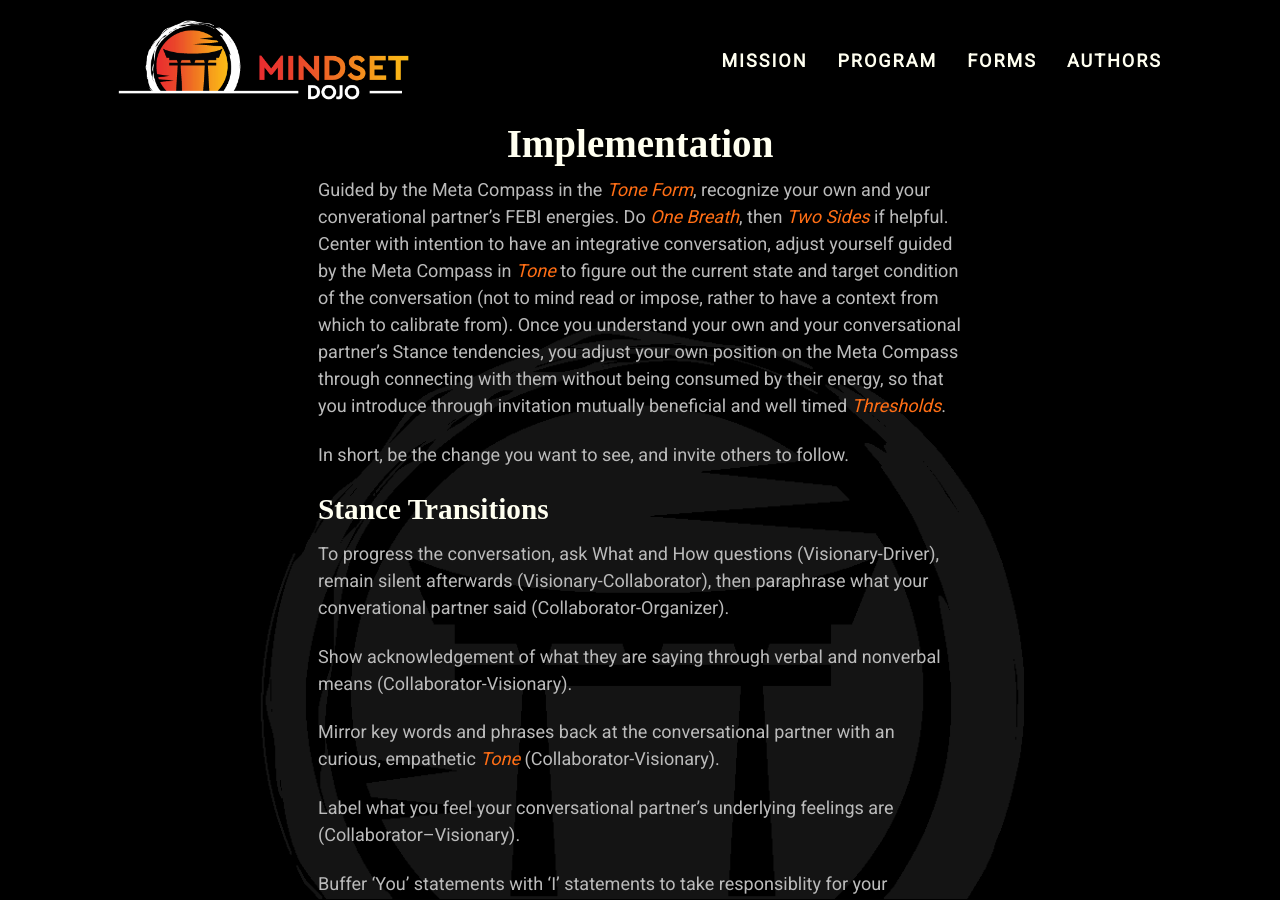
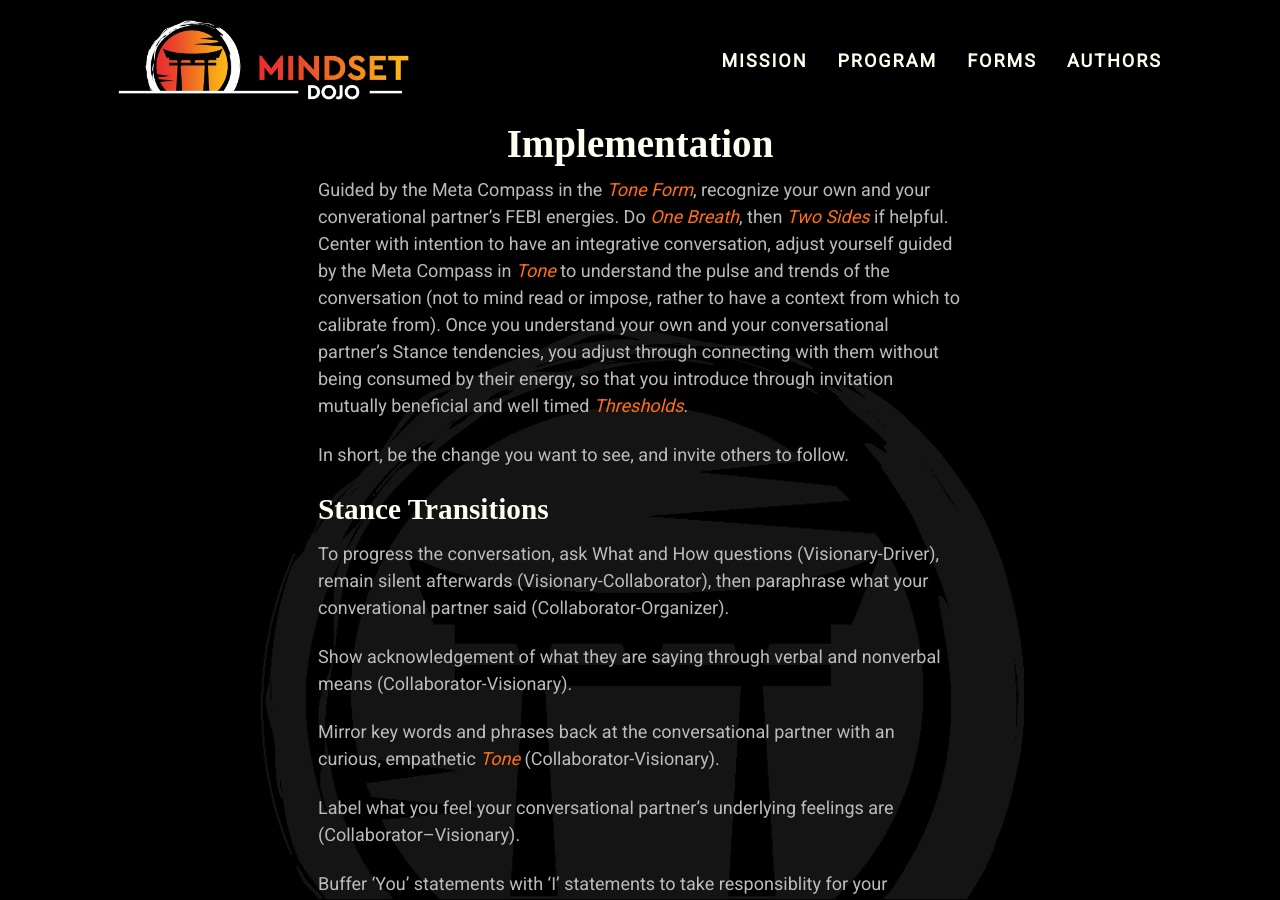
Before and after one commit to mindset-dojo/mindset-dojo.github.io, a Jekyll site: the page built from _forms/stance.md, in a window 1280 px wide and 900 px high, scrolled down 533 px. Built offline with Jekyll 4.4.1, drawn with Linux system fonts in a browser that asks for light colours; some web fonts are replaced.

Commit message:
fix(stance): language.

```diff
--- a/_forms/stance.md
+++ b/_forms/stance.md
@@ -20,7 +20,7 @@
 
 ## Implementation
 
-Guided by the Meta Compass in the [Tone Form](../tone/), recognize your own and your converational partner's FEBI energies. Do [One Breath](../one-breath/), then [Two Sides](../two-sides/) if helpful. Center with intention to have an integrative conversation, adjust yourself guided by the Meta Compass in [Tone](../tone/) to figure out the current state and target condition of the conversation (not to mind read or impose, rather to have a context from which to calibrate from). Once you understand your own and your conversational partner's Stance tendencies, you adjust your own position on the Meta Compass through connecting with them without being consumed by their energy, so that you introduce through invitation mutually beneficial and well timed [Thresholds](../threshold/).
+Guided by the Meta Compass in the [Tone Form](../tone/), recognize your own and your converational partner's FEBI energies. Do [One Breath](../one-breath/), then [Two Sides](../two-sides/) if helpful. Center with intention to have an integrative conversation, adjust yourself guided by the Meta Compass in [Tone](../tone/) to understand the pulse and trends of the conversation (not to mind read or impose, rather to have a context from which to calibrate from). Once you understand your own and your conversational partner's Stance tendencies, you adjust through connecting with them without being consumed by their energy, so that you introduce through invitation mutually beneficial and well timed [Thresholds](../threshold/).
 
 In short, be the change you want to see, and invite others to follow.
 
```
